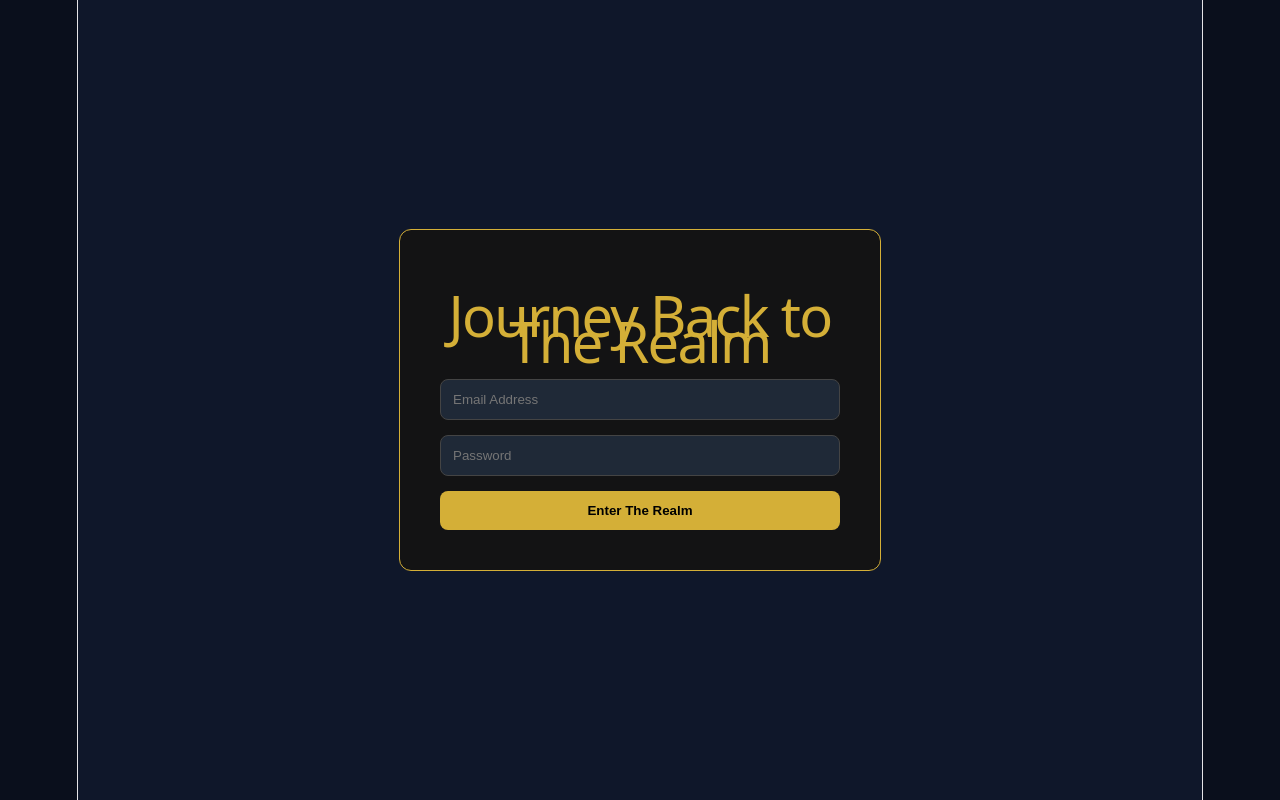
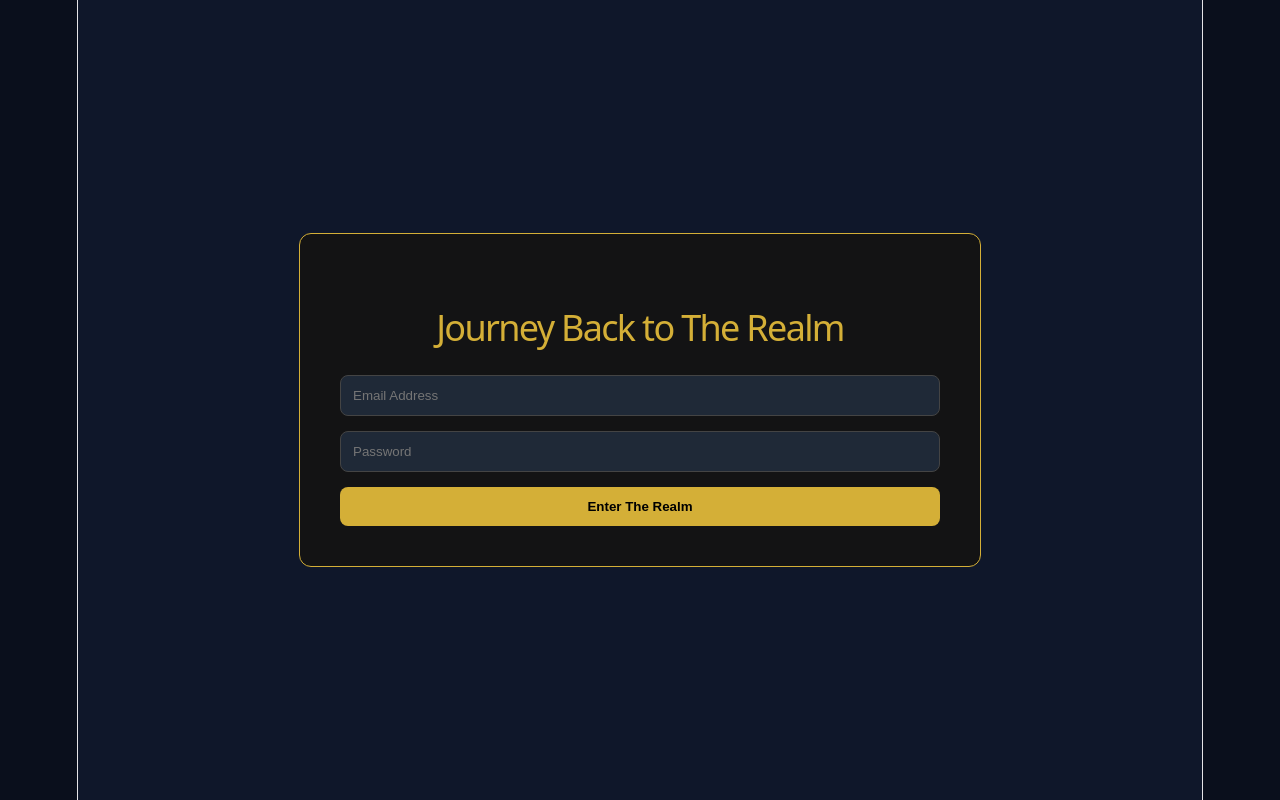
Before and after one commit to fperry64/the-realm, a React app in the folder web/: page /login in a window 1280 px wide. Built offline with nearby package versions, Linux system fonts and the light colour scheme; the HTML template or start-up script is replaced by a standard one.

Commit message:
Login Update 06

```diff
--- a/web/src/Login.css
+++ b/web/src/Login.css
@@ -9,7 +9,7 @@
 }
 
 .login-card {
-  width: 400px;
+  width: 600px;
 
   padding: 40px;
 
@@ -25,7 +25,13 @@
 .login-card h1 {
   color: #d4af37;
 
+  font-size: 2rem;
+
+  line-height: 1.2;
+
   margin-bottom: 25px;
+
+  text-align: center;
 }
 
 .login-card form {
```
